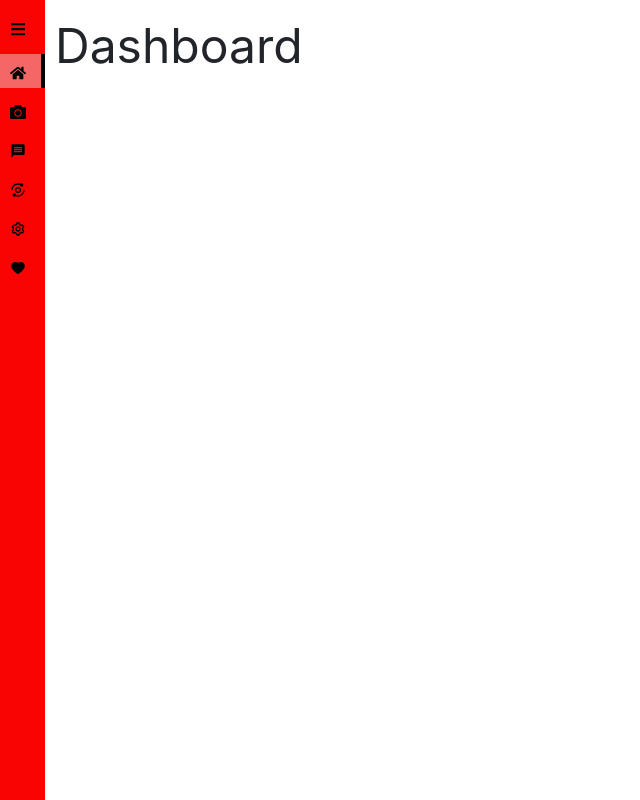
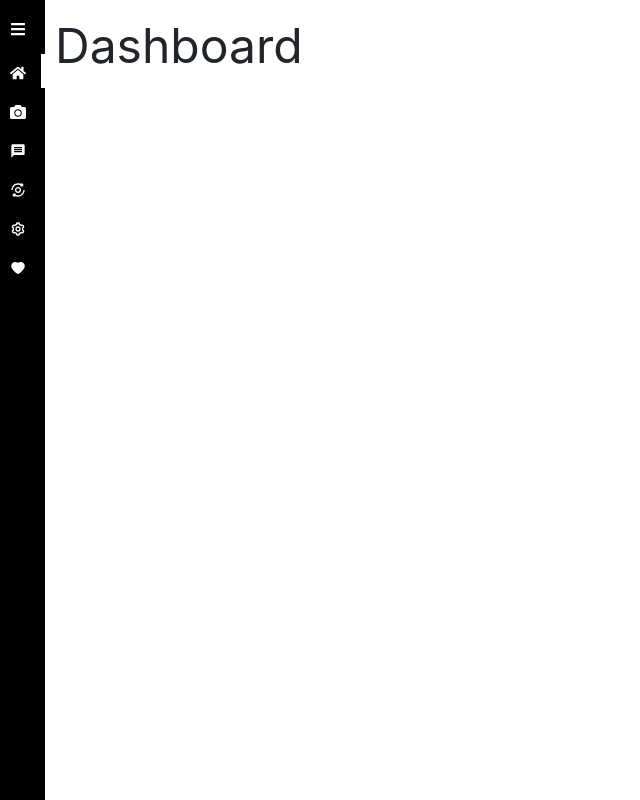
Before and after one commit to ahmadbinshafiq/MultiCamera-Person-detction-and-analysis, a React (Create React App) app: page / in a window 1280 px wide. Shown: the whole page, without its empty margins (0-640 px from the left). Built offline with nearby package versions, Linux system fonts and the light colour scheme.

Commit message:
modified with black background

```diff
--- a/src/App.css
+++ b/src/App.css
@@ -1,3 +1,4 @@
+/*
 * {
   margin: 0;
   padding: 0;
@@ -20,9 +21,9 @@ main {
   place-items: center;
 }
 
-/* Sidebar */
+
 .sidebar {
-  background: rgb(249, 3, 3);
+  background: white;
   color: black;
   height: 100vh;
   overflow-y: auto;
@@ -84,7 +85,7 @@ main {
 }
 .active {
   border-right: 4px solid black;
-  background: rgb(245, 103, 103);
+  background: white;
 }
 .link_text {
   white-space: nowrap;
@@ -111,4 +112,121 @@ main {
 .menu_container .link {
   padding-left: 20px;
   border-bottom: rgb(14, 13, 13) 0.5px solid;
+}*/
+
+* {
+  margin: 0;
+  padding: 0;
+  box-sizing: border-box;
 }
+a {
+ text-decoration: none;
+
+}
+.main-container {
+  display: flex;
+}
+main {
+  padding: 10px;
+}
+
+.title {
+  font-size: 3rem;
+  display: grid;
+  place-items: center;
+}
+
+
+.sidebar {
+  background: black;
+  color: white;
+  height: 100vh;
+  overflow-y: auto;
+}
+
+.top_section {
+  display: flex;
+  align-items: center;
+  justify-content: space-between;
+  padding: 0px 10px;
+  padding-top: 15px;
+}
+.logo {
+  font-size: 18px;
+  line-height: 0;
+  font-style: italic;
+}
+.bars {
+  width: 30px;
+}
+.hide {
+  display: none;
+}
+
+.search {
+  display: flex;
+  align-items: center;
+  margin: 10px 0;
+  height: 30px;
+  padding: 10px;
+}
+.search input {
+  border: none;
+  margin-left: 10px;
+  border-radius: 5px;
+  background:white;
+
+  color: white;
+}
+
+.routes {
+  margin-top: 15px;
+  display: flex;
+  flex-direction: column;
+  gap: 5px;
+}
+.link {
+  display: flex;
+  color: white;
+  gap: 10px;
+  padding: 5px 10px;
+  border-right: 4px solid transparent;
+  transition: 0.2s cubic-bezier(0.6, -0.28, 0.735, 0.045);
+}
+.link:hover {
+  border-right: 4px solid white;
+  background: rgb(107, 108, 106);
+  transition: 0.2s cubic-bezier(0.6, -0.28, 0.735, 0.045);
+  color: black;
+}
+.active {
+  border-right: 4px solid white;
+  background: black;
+
+}
+.link_text {
+  white-space: nowrap;
+  font-size: 15px;
+}
+
+.menu {
+  display: flex;
+  color: white;
+
+  padding: 5px 10px;
+  border-right: 4px solid transparent;
+  transition: 0.2s cubic-bezier(0.6, -0.28, 0.735, 0.045);
+  justify-content: space-between;
+}
+.menu_item {
+  display: flex;
+  gap: 10px;
+}
+.menu_container {
+  display: flex;
+  flex-direction: column;
+}
+.menu_container .link {
+  padding-left: 20px;
+  border-bottom: rgb(149, 145, 145) 0.5px solid;
+}
```
